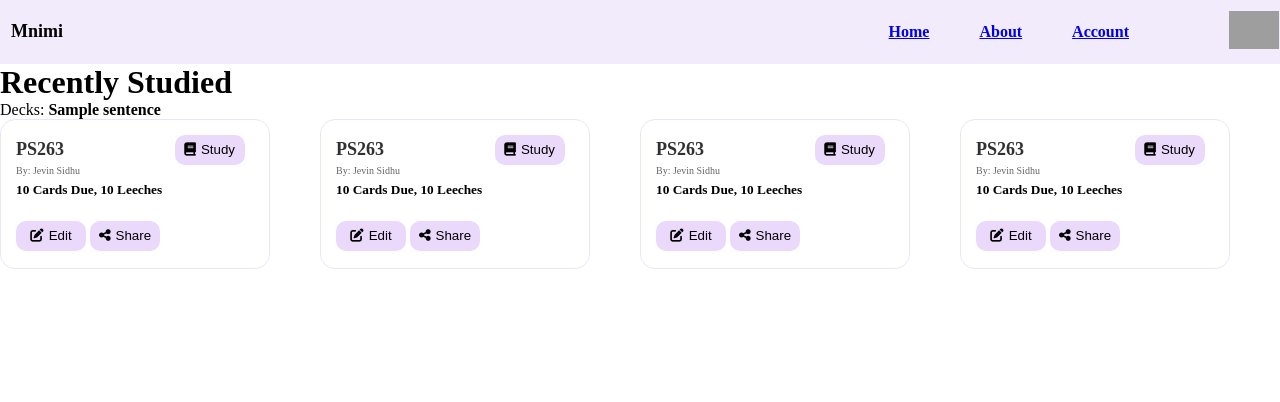
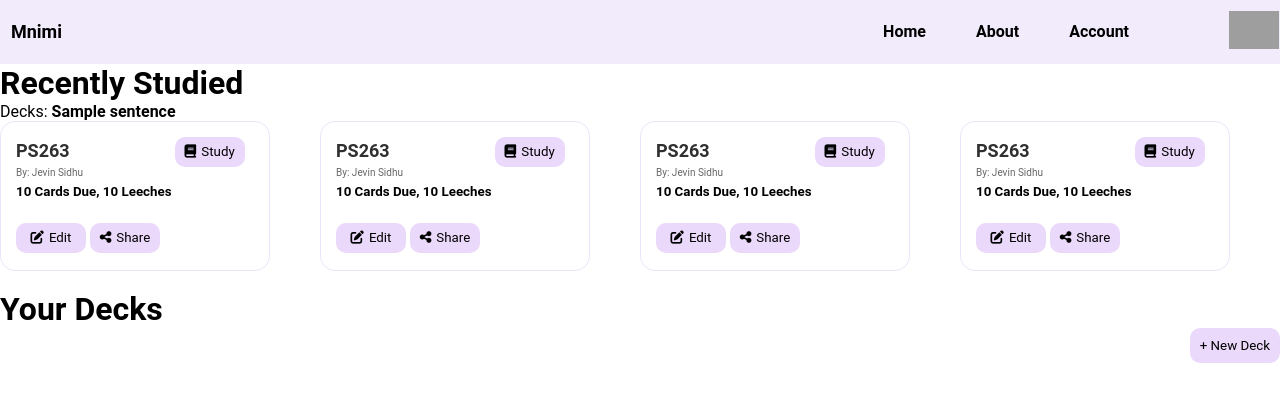
Before and after one commit to LaurierCS/Mnimi, a Django app: template templates/app/homepage.html in a window 1280 px wide. Shown: the top 402 px of the page. Run offline with Django 3.2, Linux system fonts and the light colour scheme; the template is opened without the code that fills it: most values are stand-ins (such as "Sample title", 1, 10 or a date in 2020); some libraries are stand-ins or nearby versions; grey boxes are pictures that could not be loaded.

Commit message:
create base button
also added some general css

```diff
--- a/static/css/main.css
+++ b/static/css/main.css
@@ -1,3 +1,20 @@
+/* General */
+* {
+  font-family: "Roboto", sans-serif;
+  box-sizing: border-box;
+  margin: 0;
+  padding: 0;
+  border: 0;
+}
+
+a {
+  color: #000;
+  text-decoration: none;
+}
+a:visited { color: #000; }
+a:hover { color: #141414; }
+a:active { color: #000; }
+
 /*.cards{
     box-sizing: border-box;
     margin: 0;
@@ -111,6 +128,15 @@
   font-size: smaller;
 }
 
+.new_deck_button {
+  background-color: #ebd9fc;
+  float: right;
+  margin-left: auto;
+  margin-right: auto;
+  padding: 10px;
+  border-radius: 10px;
+
+}
 /*Study page*/
 
 .studycard{
@@ -184,13 +210,6 @@
   background-color: #EBD9FC;;
 }
 
-* {
-    box-sizing: border-box;
-    margin: 0;
-    padding: 0;
-    border: 0;
-  }
-
 /*
 1. Make display behavior grid
 2. Change the flow of the elements from row to column
--- a/templates/app/homepage.html
+++ b/templates/app/homepage.html
@@ -15,6 +15,13 @@
             {% include 'components/card.html' %}
     </div>
 
+    <br>
+    <h1>Your Decks</h1>
+    <button class="new_deck_button">+ New Deck</button>
+    <br>
+    <div class="cards">
+        {% include 'components./card.html' %}
+    </div>
 
     <div class=""></div>
 {% endblock content%}
--- a/templates/base.html
+++ b/templates/base.html
@@ -19,7 +19,7 @@
   </head>
   <body>
     <nav class="navigation">
-      <p>Mnimi</p>
+      <a href="/">Mnimi</a>
       <div class="navigation__right">
         <a href="http://127.0.0.1:8000/">Home</a>
         <a href="http://127.0.0.1:8000/About">About</a>
```
